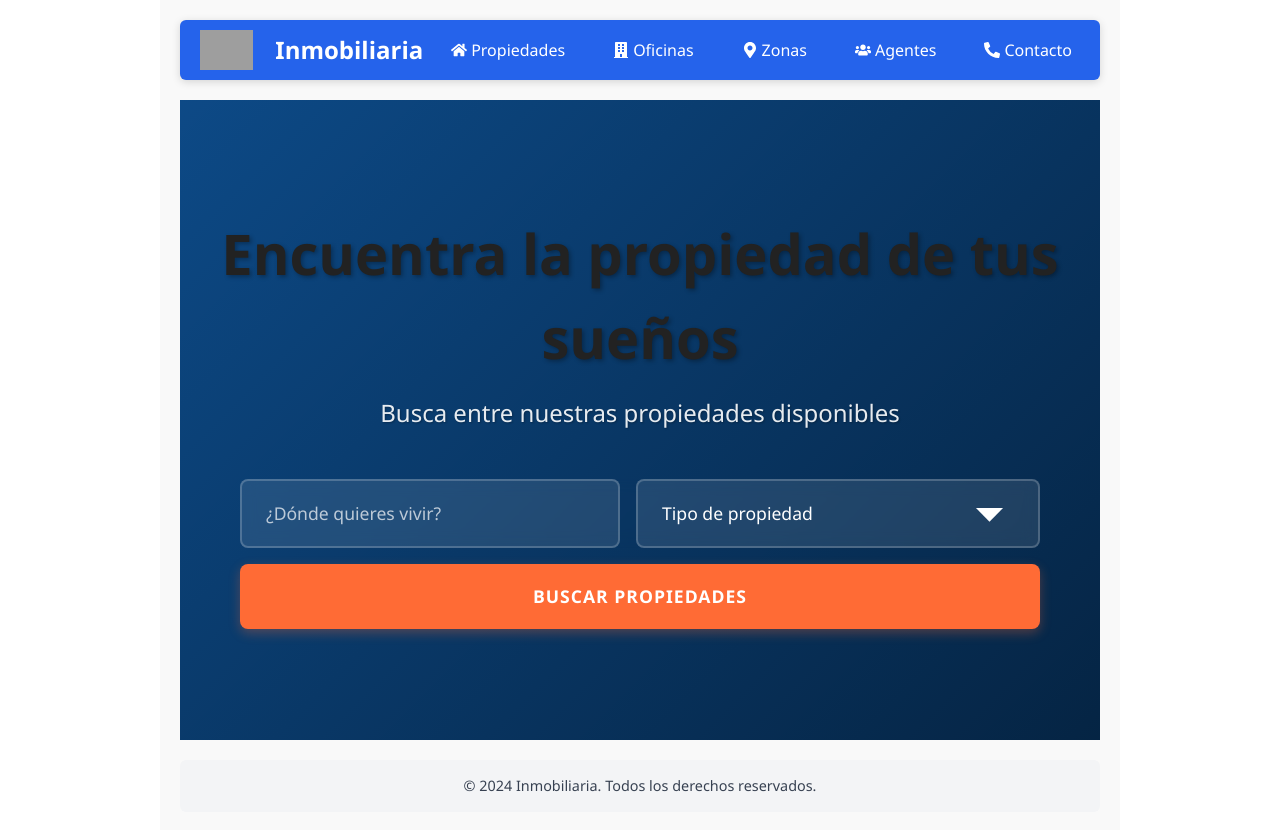
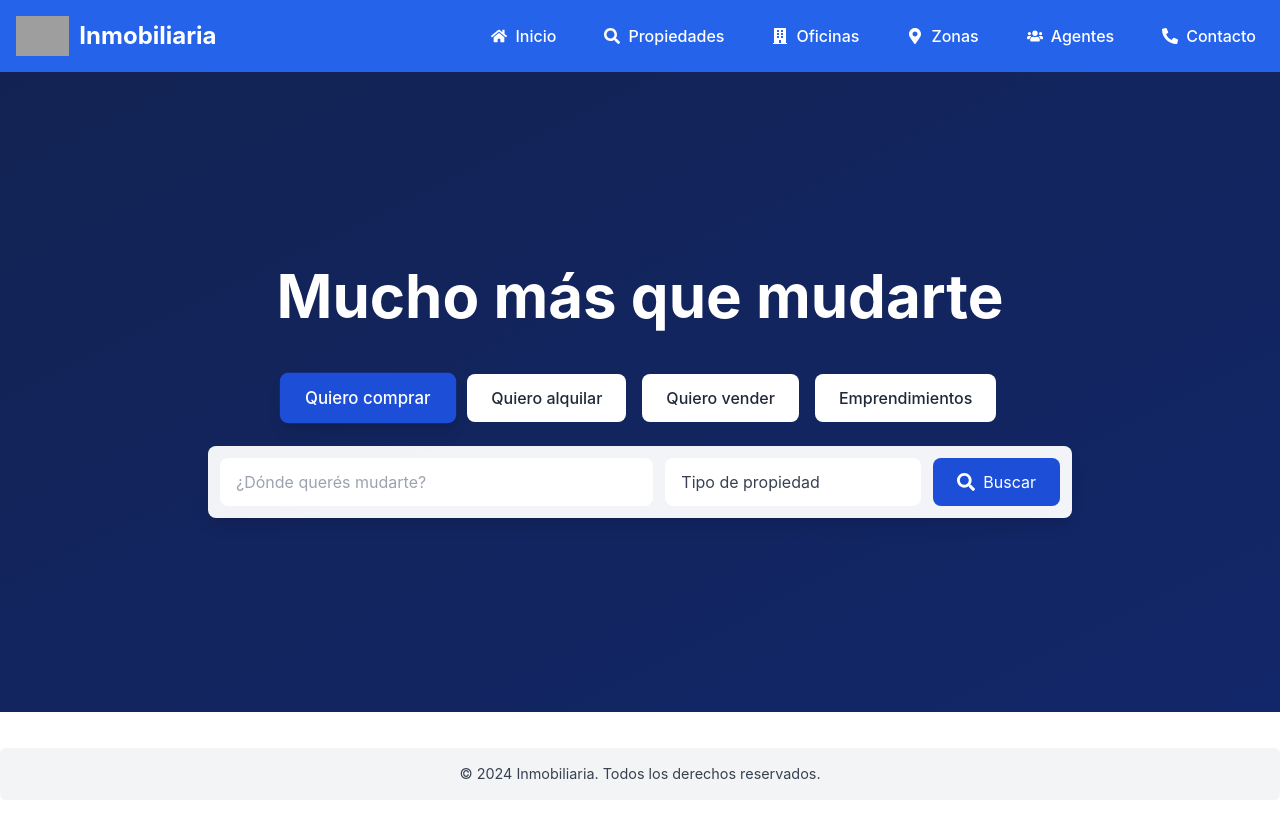
Before and after one commit to MatiasRodriguez21/inmobiliaria-app, a React (Create React App) app: page / in a window 1280 px wide. After the commit the page ends 800 px from the top, so only its background shows below. Built offline with nearby package versions, Linux system fonts and the light colour scheme; grey boxes are pictures that could not be loaded.

Commit message:
Cambios en el Home y seccion de propiedades

```diff
--- a/src/App.css
+++ b/src/App.css
@@ -1,9 +1,5 @@
 .App {
   font-family: 'Segoe UI', Tahoma, Geneva, Verdana, sans-serif;
-  padding: 20px;
-  max-width: 960px;
-  margin: 0 auto;
-  background-color: #f9f9f9;
   min-height: 100vh;
   display: flex;
   flex-direction: column;
--- a/src/App.js
+++ b/src/App.js
@@ -79,13 +79,15 @@ function App() {
 
   return (
     <Router>
-      <div className="App">
+      <div className="min-h-screen flex flex-col">
         <Header />
-        <Routes>
-          <Route path="/" element={<Home propiedades={propiedades} />} />
-          <Route path="/propiedades/comprar" element={<Properties propiedades={propiedades} />} />
-          <Route path="/property/:id" element={<PropertyDetail propiedades={propiedades} />} />
-        </Routes>
+        <main className="flex-grow">
+          <Routes>
+            <Route path="/" element={<Home propiedades={propiedades} />} />
+            <Route path="/propiedades/comprar" element={<Properties propiedades={propiedades} />} />
+            <Route path="/property/:id" element={<PropertyDetail propiedades={propiedades} />} />
+          </Routes>
+        </main>
         <Footer />
       </div>
     </Router>
--- a/src/components/Header.jsx
+++ b/src/components/Header.jsx
@@ -1,50 +1,51 @@
 import React, { useState } from 'react';
 import { Link } from 'react-router-dom';
-import { FaHome, FaBuilding, FaMapMarkerAlt, FaUsers, FaPhoneAlt } from 'react-icons/fa';
+import { FaHome, FaBuilding, FaMapMarkerAlt, FaUsers, FaPhoneAlt, FaSearch } from 'react-icons/fa';
 
 const Header = () => {
   const [showDropdown, setShowDropdown] = useState(false);
 
   return (
-    <header className="header">
-      <div className="header-content">
+    <header className="w-full bg-blue-600">
+      <div className="max-w-7xl mx-auto px-4 py-4">
+        <div className="flex items-center justify-between">
           <Link to="/" className="logo-link" aria-label="Inicio">
-          <img src="/inmobiliaria.png" alt="Inmobiliaria Logo" className="logo" />
-          <span className="title">Inmobiliaria</span>
+            <img src="/inmobiliaria.png" alt="Inmobiliaria Logo" className="h-8 md:h-10" />
+            <span className="text-white text-xl md:text-2xl font-bold">Inmobiliaria</span>
           </Link>
 
-        <nav className="nav-menu">
-          <div
-            className="nav-item-wrapper"
-            onMouseEnter={() => setShowDropdown(true)}
-            onMouseLeave={() => setShowDropdown(false)}
-          >
+          <nav className="hidden md:flex items-center space-x-8">
+            <Link to="/" className="nav-link">
+              <FaHome className="inline-block mr-2" />
+              Inicio
+            </Link>
+
             <Link to="/propiedades/comprar" className="nav-link">
-              <FaHome className="inline-block mr-1" />
+              <FaSearch className="inline-block mr-2" />
               Propiedades
             </Link>
-          </div>
 
             <Link to="/oficinas" className="nav-link">
-            <FaBuilding className="inline-block mr-1" />
+              <FaBuilding className="inline-block mr-2" />
               Oficinas
             </Link>
 
             <Link to="/zonas" className="nav-link">
-            <FaMapMarkerAlt className="inline-block mr-1" />
+              <FaMapMarkerAlt className="inline-block mr-2" />
               Zonas
             </Link>
 
             <Link to="/agentes" className="nav-link">
-            <FaUsers className="inline-block mr-1" />
+              <FaUsers className="inline-block mr-2" />
               Agentes
             </Link>
 
             <Link to="/contacto" className="nav-link">
-            <FaPhoneAlt className="inline-block mr-1" />
+              <FaPhoneAlt className="inline-block mr-2" />
               Contacto
             </Link>
           </nav>
+        </div>
       </div>
     </header>
   );
--- /dev/null
+++ b/src/components/Hero.jsx
@@ -0,0 +1,89 @@
+import React, { useState } from 'react';
+import { FaSearch } from 'react-icons/fa';
+import { motion } from 'framer-motion';
+
+const Hero = () => {
+  const [activeTab, setActiveTab] = useState('comprar');
+
+  const tabs = [
+    { id: 'comprar', text: 'Quiero comprar', bgColor: 'bg-blue-700' },
+    { id: 'alquilar', text: 'Quiero alquilar', bgColor: 'bg-white' },
+    { id: 'vender', text: 'Quiero vender', bgColor: 'bg-white' },
+    { id: 'emprendimientos', text: 'Emprendimientos', bgColor: 'bg-white' }
+  ];
+
+  return (
+    <div className="relative w-full min-h-[80vh] bg-gradient-to-br from-blue-900 to-blue-800">
+      {/* Overlay oscuro */}
+      <div className="absolute inset-0 bg-black/40"></div>
+
+      {/* Contenido principal */}
+      <div className="relative z-10 w-full min-h-[80vh] flex flex-col items-center justify-center px-4">
+        <motion.h1
+          className="text-white text-3xl sm:text-4xl md:text-5xl lg:text-6xl font-bold mb-8 md:mb-12 text-center max-w-4xl mx-auto"
+          initial={{ opacity: 0, y: -20 }}
+          animate={{ opacity: 1, y: 0 }}
+          transition={{ duration: 0.6 }}
+        >
+          Mucho más que mudarte
+        </motion.h1>
+
+        <motion.div
+          className="w-full max-w-4xl px-4"
+          initial={{ opacity: 0, y: 20 }}
+          animate={{ opacity: 1, y: 0 }}
+          transition={{ duration: 0.6, delay: 0.2 }}
+        >
+          {/* Botones de toggle */}
+          <div className="flex flex-wrap justify-center gap-2 sm:gap-4 mb-6">
+            {tabs.map((tab) => (
+              <button
+                key={tab.id}
+                onClick={() => setActiveTab(tab.id)}
+                className={`px-4 sm:px-6 py-2 sm:py-3 rounded-lg text-sm sm:text-base font-medium transition-all duration-300 ${
+                  activeTab === tab.id
+                    ? 'bg-blue-700 text-white shadow-lg scale-105'
+                    : 'bg-white text-gray-800 hover:bg-gray-100'
+                }`}
+              >
+                {tab.text}
+              </button>
+            ))}
+          </div>
+
+          {/* Barra de búsqueda */}
+          <div className="bg-white/95 backdrop-blur-sm rounded-lg shadow-lg p-2 sm:p-3">
+            <div className="flex flex-col sm:flex-row gap-2 sm:gap-3">
+              <div className="flex-1">
+                <input
+                  type="text"
+                  placeholder="¿Dónde querés mudarte?"
+                  className="w-full px-4 py-3 text-gray-700 rounded-lg focus:outline-none focus:ring-2 focus:ring-blue-500 transition-all"
+                />
+              </div>
+              <div className="w-full sm:w-64">
+                <select
+                  className="w-full px-4 py-3 text-gray-700 rounded-lg bg-white focus:outline-none focus:ring-2 focus:ring-blue-500 appearance-none cursor-pointer transition-all"
+                >
+                  <option value="">Tipo de propiedad</option>
+                  <option value="casa">Casa</option>
+                  <option value="departamento">Departamento</option>
+                  <option value="terreno">Terreno</option>
+                  <option value="local">Local</option>
+                </select>
+              </div>
+              <button
+                className="w-full sm:w-auto px-6 py-3 bg-blue-700 text-white rounded-lg hover:bg-blue-600 transition-colors flex items-center justify-center gap-2"
+              >
+                <FaSearch className="text-lg" />
+                <span className="sm:inline">Buscar</span>
+              </button>
+            </div>
+          </div>
+        </motion.div>
+      </div>
+    </div>
+  );
+};
+
+export default Hero;
--- a/src/components/Home.jsx
+++ b/src/components/Home.jsx
@@ -1,16 +1,10 @@
 import React from 'react';
-import HomeSearchFilter from './HomeSearchFilter';
+import Hero from './Hero';
 
-const Home = ({ propiedades }) => {
+const Home = () => {
   return (
-    <div className="home">
-      <div className="hero-section">
-        <h1>Encuentra la propiedad de tus sueños</h1>
-        <p>Busca entre nuestras propiedades disponibles</p>
-        <div className="search-container">
-          <HomeSearchFilter propiedades={propiedades} />
-        </div>
-      </div>
+    <div className="w-full">
+      <Hero />
     </div>
   );
 };
--- a/src/components/Properties.jsx
+++ b/src/components/Properties.jsx
@@ -56,17 +56,19 @@ const Properties = ({ propiedades }) => {
   };
 
   return (
-    <div className="properties-page">
-      <h2>Propiedades en Venta</h2>
+    <div className="max-w-[1440px] mx-auto px-4 py-8">
+      <h2 className="text-3xl font-bold text-center mb-8">Propiedades en Venta</h2>
+      <div className="max-w-[1280px] mx-auto">
         <SearchFilter
           propiedades={propiedades}
           setFilteredPropiedades={setFilteredPropiedades}
           initialBusqueda={searchParams.get('busqueda') || ''}
           initialTipo={searchParams.get('tipo') || ''}
         />
-      <div className="propiedades-lista">
+      </div>
+      <div className="grid grid-cols-1 sm:grid-cols-2 lg:grid-cols-3 xl:grid-cols-4 gap-6 mt-8">
         {filteredPropiedades.length === 0 ? (
-          <p>No se encontraron propiedades que coincidan con la búsqueda.</p>
+          <p className="text-center col-span-full">No se encontraron propiedades que coincidan con la búsqueda.</p>
         ) : (
           filteredPropiedades.map((propiedad) => (
             <div key={propiedad.id} className="propiedad-card">
--- a/src/components/SearchFilter.jsx
+++ b/src/components/SearchFilter.jsx
@@ -37,32 +37,48 @@ const SearchFilter = ({ propiedades, setFilteredPropiedades, initialBusqueda = '
   };
 
   return (
-    <form onSubmit={handleSearch} className="search-filter">
+    <form onSubmit={handleSearch} className="w-full">
+      <div className="flex flex-col md:flex-row gap-3 items-stretch">
         <input
           type="text"
           placeholder="Buscar por ubicación, tipo de propiedad..."
           value={busqueda}
           onChange={(e) => setBusqueda(e.target.value)}
+          className="flex-1 px-4 py-2.5 rounded-lg border border-gray-300 focus:outline-none focus:ring-2 focus:ring-blue-500"
         />
-      <select value={tipo} onChange={(e) => setTipo(e.target.value)}>
+        <select
+          value={tipo}
+          onChange={(e) => setTipo(e.target.value)}
+          className="md:w-48 px-4 py-2.5 rounded-lg border border-gray-300 focus:outline-none focus:ring-2 focus:ring-blue-500"
+        >
           <option value="">Tipo de propiedad</option>
           <option value="casa">Casa</option>
           <option value="departamento">Departamento</option>
           <option value="monoambiente">Monoambiente</option>
         </select>
+        <div className="flex gap-3">
           <input
             type="number"
             placeholder="Precio mínimo"
             value={precioMin}
             onChange={(e) => setPrecioMin(e.target.value)}
+            className="w-full md:w-36 px-4 py-2.5 rounded-lg border border-gray-300 focus:outline-none focus:ring-2 focus:ring-blue-500"
           />
           <input
             type="number"
             placeholder="Precio máximo"
             value={precioMax}
             onChange={(e) => setPrecioMax(e.target.value)}
+            className="w-full md:w-36 px-4 py-2.5 rounded-lg border border-gray-300 focus:outline-none focus:ring-2 focus:ring-blue-500"
           />
-      <button type="submit">Buscar</button>
+        </div>
+        <button
+          type="submit"
+          className="px-8 py-2.5 bg-blue-600 text-white rounded-lg hover:bg-blue-700 transition-colors"
+        >
+          Buscar
+        </button>
+      </div>
     </form>
   );
 };
```
Lines whose indentation alone changed are shown as unchanged.
